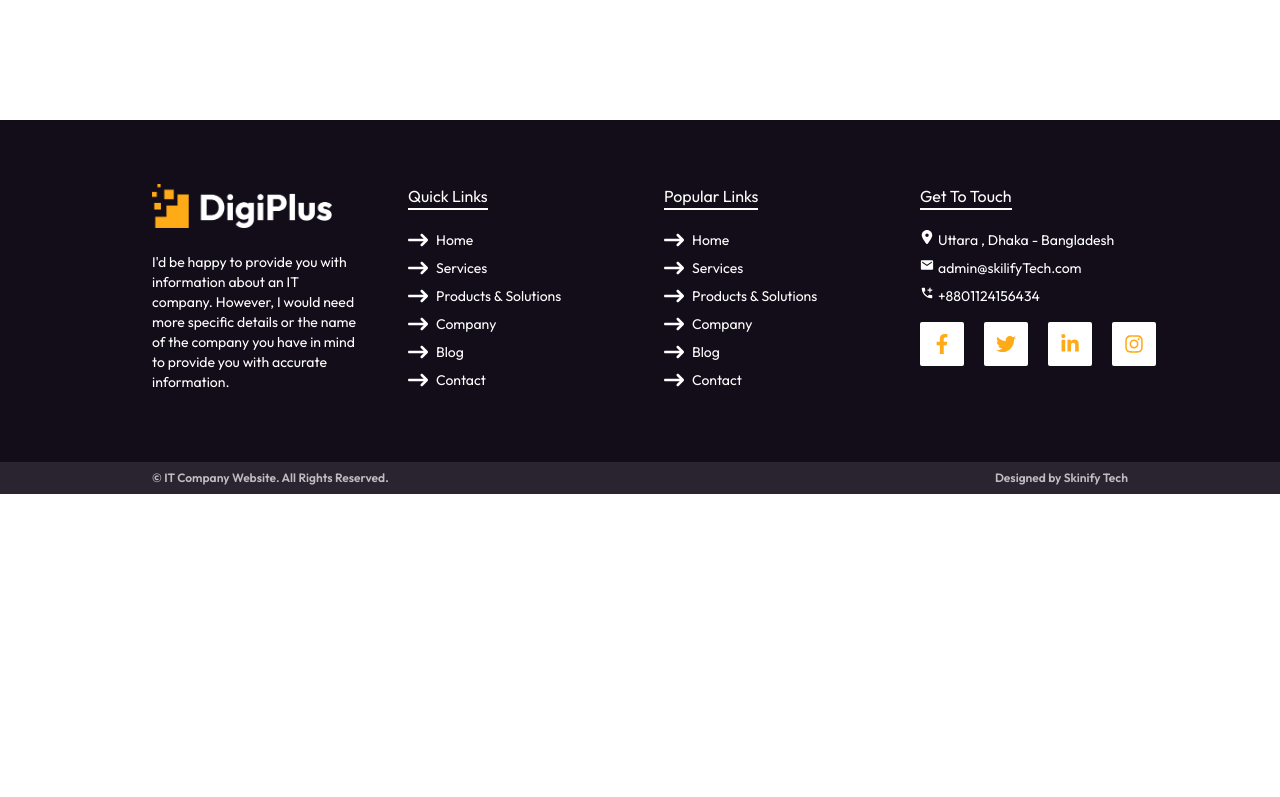
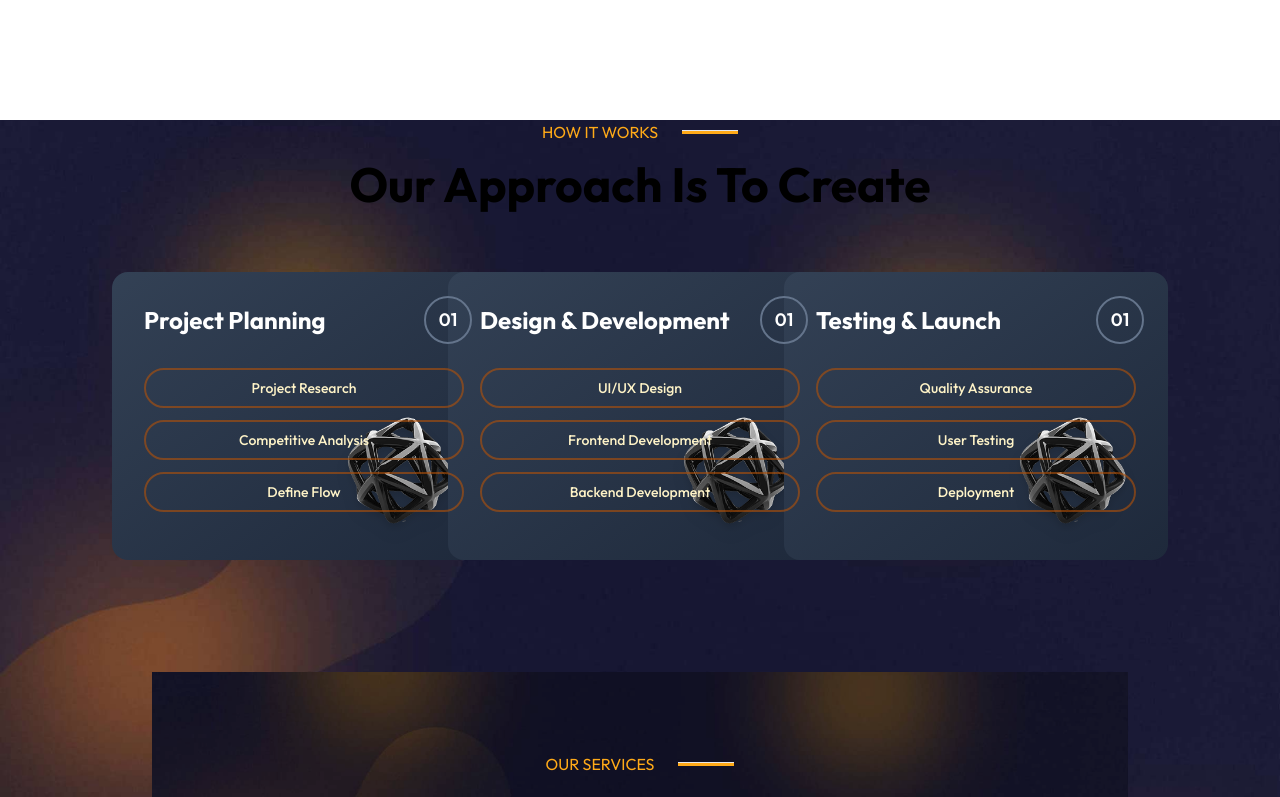
Before and after one commit to tuhinAhammed/skilify-tech-frontend, a React (Vite) app: page /about in a window 1280 px wide. Shown: the part 1020-1817 px from the top of the page. Before the commit the page ends 1514 px from the top, so only its background shows below. Built offline with nearby package versions, Linux system fonts and the light colour scheme; no server answers.

Commit message:
About code update

```diff
--- a/src/Components/About/AboutOurCompany.jsx
+++ b/src/Components/About/AboutOurCompany.jsx
@@ -10,7 +10,7 @@ const AboutOurCompany = () => {
   return (
     <div className='py-[200px]'>
       <Container>
-        <div className='grid grid-cols-2 gap-8'>
+        <div className='grid grid-cols-2 gap-12'>
            <div className="w-full flex justify-center items-center">
       <div className="relative grid grid-cols-1 md:grid-cols-2 gap-6 max-w-5xl">
 
--- /dev/null
+++ b/src/Components/About/HowItWork.jsx
@@ -0,0 +1,48 @@
+import React from 'react'
+import SectionTitle from '../../Layout/Title/SectionTitle'
+import LargeTitle from '../../Layout/Title/LargeTitle'
+import HowItworkCard from './HowItworkCard'
+import Container from '../../Layout/Container'
+import ServiceOverview from '../Home/ServiceOverview'
+const howitWOrk = [
+    {
+        title: "Project Planning",
+        items: ["Project Research", "Competitive Analysis", "Define Flow"],
+        image: "/Shape-1.png"
+    },
+    {
+        title: "Design & Development",
+        items: ["UI/UX Design", "Frontend Development", "Backend Development"],
+        image: "/Shape-2.png"
+    },
+    {
+        title: "Testing & Launch",
+        items: ["Quality Assurance", "User Testing", "Deployment"],
+        image: "/Shape-3.png"
+    }
+]
+const HowItWork = () => {
+  return (
+    <div className="relative bg-[url('/How-it-work2.jpg')] bg-cover bg-center bg-no-repeat">
+        <div className='flex items-center justify-center'>
+            <SectionTitle text="How It Works" />
+        </div>
+        <LargeTitle className="font-bold pt-2 md:pt-4 text-primary text-center" text="Our Approach Is To Create
+"/>
+    <Container>
+       {
+        <div className='grid md:grid-cols-3 gap-8 mt-12 mb-24 justify-items-center'>
+            {
+                howitWOrk.map((item, index) => (
+                    <HowItworkCard key={index} item={item}  />
+                ))
+            }
+        </div>
+       }
+       <ServiceOverview/>
+    </Container>
+    </div>
+  )
+}
+
+export default HowItWork
--- /dev/null
+++ b/src/Components/About/HowItworkCard.jsx
@@ -0,0 +1,87 @@
+import React, { useState } from 'react'
+
+const HowItworkCard = ({item}) => {
+    const [isHovered, setIsHovered] = useState(false);
+  return (
+      <main className=" p-4">
+      <div
+        className={`relative w-96 h-72 rounded-2xl p-8 transition-all duration-500 ease-out cursor-pointer overflow-hidden ${
+          isHovered
+            ? 'bg-gradient-to-br from-amber-900/50 to-slate-800'
+            : 'bg-gradient-to-br from-slate-700 to-slate-800'
+        }`}
+        onMouseEnter={() => setIsHovered(true)}
+        onMouseLeave={() => setIsHovered(false)}
+      >
+        {/* Background accent layer */}
+        <div
+          className={`absolute inset-0 bg-gradient-to-br from-amber-800/0 to-amber-700/0 transition-all duration-500 ${
+            isHovered ? 'from-amber-800/20 to-amber-700/10' : ''
+          }`}
+        />
+
+        {/* Card number badge */}
+        <div className="absolute top-6 right-6 z-20">
+          <div className="w-12 h-12 rounded-full border-2 border-slate-500 flex items-center justify-center text-white font-semibold text-lg">
+            01
+          </div>
+        </div>
+
+        {/* Content container */}
+        <div className="relative z-10 flex flex-col h-full">
+          {/* Title */}
+          <h2 className="text-white text-2xl font-bold mb-8">{item.title}</h2>
+
+          {/* Menu items */}
+          <div className="flex flex-col gap-3 flex-1">
+            {item.items.map(
+              (item, index) => (
+                <button
+                  key={index}
+                  className="px-6 py-2 rounded-full border-2 border-amber-700/60 text-amber-100 text-sm font-medium hover:bg-amber-700/20 transition-colors duration-300"
+                >
+                  {item}
+                </button>
+              )
+            )}
+          </div>
+        </div>
+
+        {/* Rotating image container */}
+        <div
+          className={`absolute bottom-6 right-8 w-32 h-32 transition-transform duration-500 ${
+            isHovered ? 'rotate-360' : ''
+          }`}
+          style={{
+            animation: isHovered
+              ? 'spin 3s linear infinite'
+              : 'none',
+          }}
+        >
+          <img
+            src="/Shape-1.png"
+            alt="Project Planning Tools"
+            width={128}
+            height={128}
+            className="object-contain filter drop-shadow-lg"
+            priority
+          />
+        </div>
+      </div>
+
+      {/* Add custom animation */}
+      <style jsx>{`
+        @keyframes spin {
+          from {
+            transform: rotate(0deg);
+          }
+          to {
+            transform: rotate(360deg);
+          }
+        }
+      `}</style>
+    </main>
+  )
+}
+
+export default HowItworkCard
--- a/src/Pages/about.jsx
+++ b/src/Pages/about.jsx
@@ -1,10 +1,12 @@
 import React from 'react'
 import AboutOurCompany from '../Components/About/AboutOurCompany'
+import HowItWork from '../Components/About/HowItWork'
 
 const AboutPage = () => {
   return (
     <div className=''>
         <AboutOurCompany/>
+        <HowItWork/>
     </div>
   )
 }
```
Also changed, not shown: public/How-it-work2.jpg (added), public/Shape-1.png (added).
